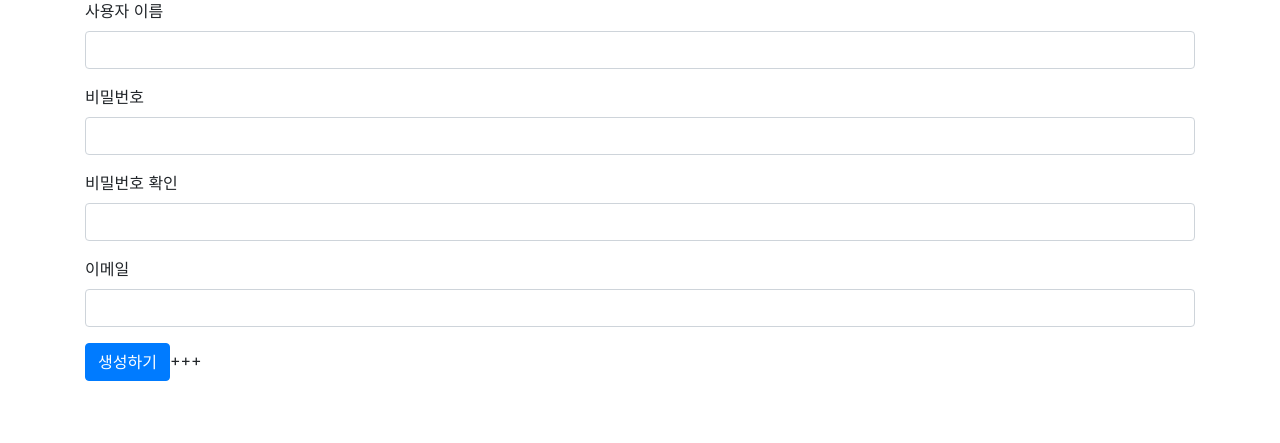
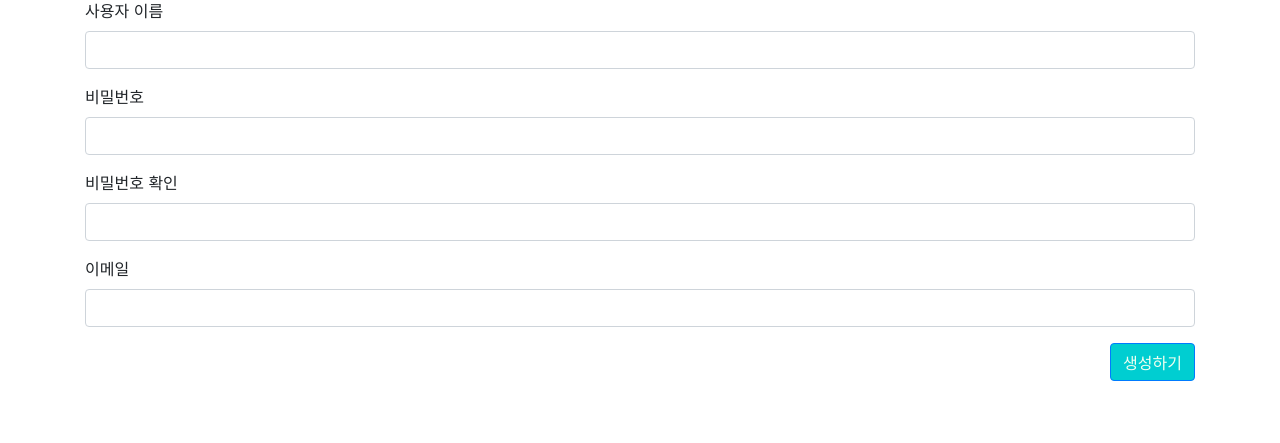
Before and after one commit to DaeWoonKong/pybo, a Django app: template templates/common/signup.html in a window 1280 px wide. Shown: the part 127-570 px from the top of the page. Run offline with Django 3.2, Linux system fonts and the light colour scheme; the template is opened without the code that fills it, so the values that code supplies are empty; some libraries are stand-ins or nearby versions.

Commit message:
스터디카페 관리 시스템

```diff
--- a/templates/common/login.html
+++ b/templates/common/login.html
@@ -26,7 +26,8 @@
             <input type="password" class="form-control" name="password" id="password"
                    value="{{ form.password.value|default_if_none:'' }}">
         </div>
-        <button type="submit" class="btn btn-primary">로그인</button>
+        <button type="submit" class="btn btn-primary"
+        style="float: right; background-color: darkturquoise; color:honeydew; font-family: Impact, Haettenschweiler, 'Arial Narrow Bold', sans-serif;">로그인</button>
     </form>
 </div>
 {% endblock %}
--- a/templates/common/signup.html
+++ b/templates/common/signup.html
@@ -32,7 +32,8 @@
             <input type="text" class="form-control" name="email" id="email"
                    value="{{ form.email.value|default_if_none:'' }}">
         </div>
-        <button type="submit" class="btn btn-primary">생성하기</button>+++
+        <button type="submit" class="btn btn-primary"
+                style="float: right; background-color: darkturquoise; color:honeydew; font-family: Impact, Haettenschweiler, 'Arial Narrow Bold', sans-serif;">생성하기</button>
     </form>
 </div>
 {% endblock %}
```
